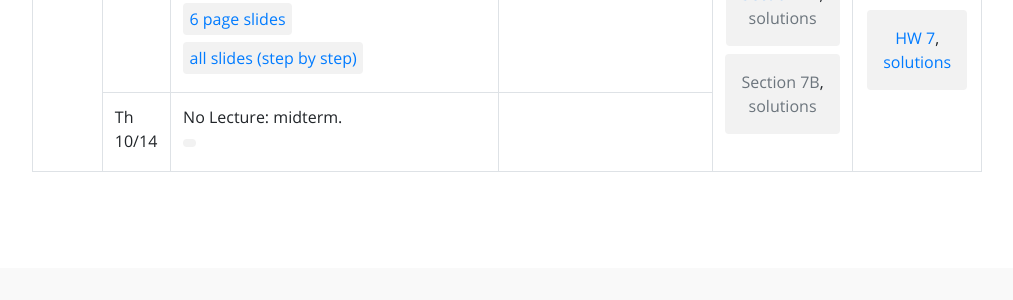
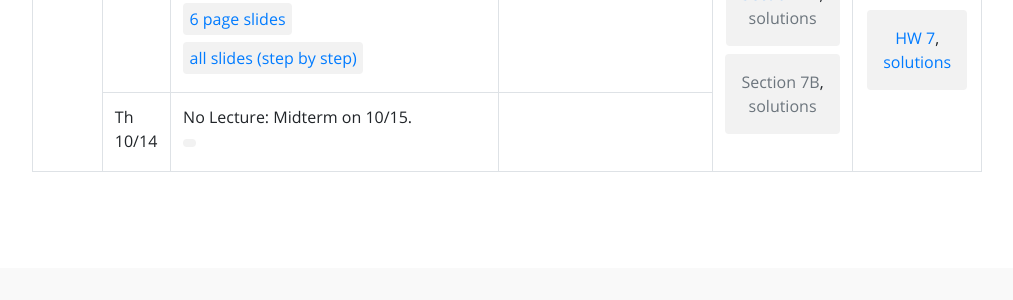
Before and after one commit to tsgoten/cs70-website, a Jekyll site: the page built from index.html, in a window 1280 px wide and 900 px high, scrolled down 2141 px. Shown: the part 512-812 px from the top of the window, without its empty margins (133-1146 px from the left). Built offline with Jekyll 4.4.1, drawn with Linux system fonts in a browser that asks for light colours.

Commit message:
updated website info

```diff
--- a/_data/materials/week_7.yml
+++ b/_data/materials/week_7.yml
@@ -16,7 +16,7 @@
 - type: lec
   date: "10/14"
   week: 7
-  title: "No Lecture: midterm."
+  title: "No Lecture: Midterm on 10/15."
   reading_text:
   webcast:
   password:
```
